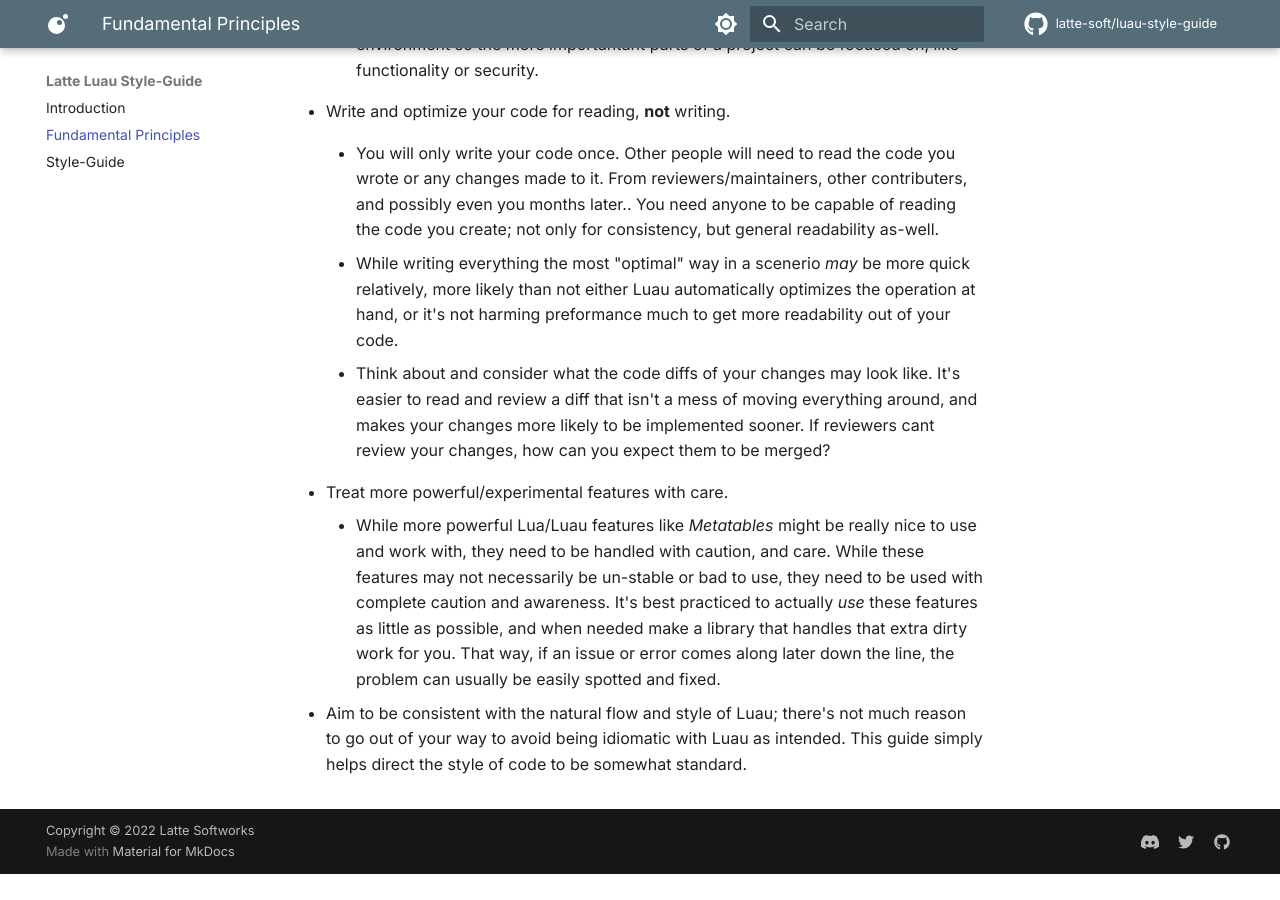
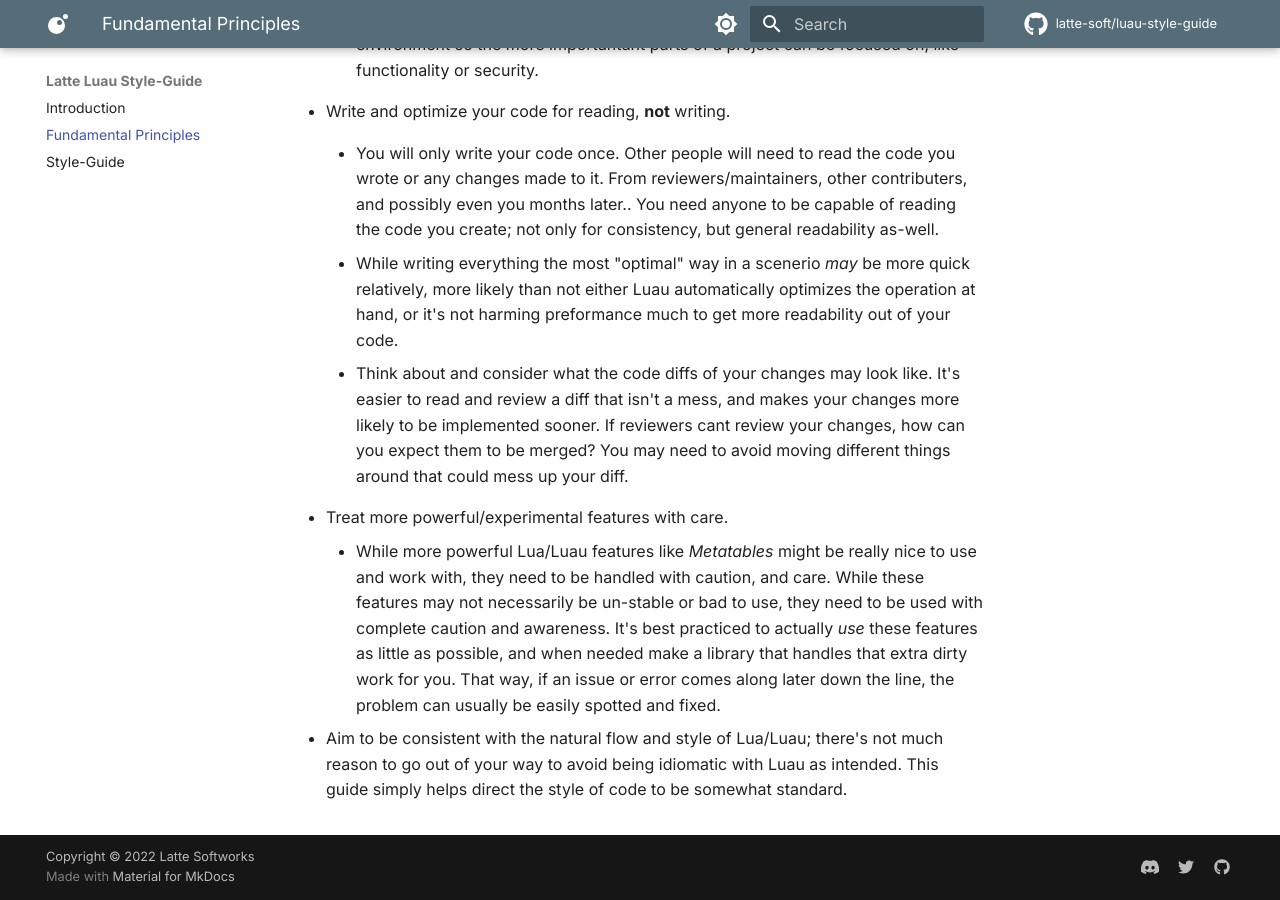
Before and after one commit to latte-soft/luau-style-guide, an MkDocs documentation site: the page built from docs/fundamental-principles.md, in a window 1280 px wide and 900 px high, scrolled down 554 px. Built offline with MkDocs 1.6.1 and Material for MkDocs 9.7.7, drawn with Linux system fonts in a browser that asks for light colours; comment, search, counter and statistics services are not loaded; before the commit the page ends 1428 px from its top, so only the background shows below that.

Commit message:
Fix a few fundamental principles

```diff
--- a/docs/fundamental-principles.md
+++ b/docs/fundamental-principles.md
@@ -17,9 +17,10 @@ There are some fundamental principles we'd like to keep with this style-guide, i
 
     - While writing everything the most "optimal" way in a scenerio *may* be more quick relatively, more likely than not either Luau automatically optimizes the operation at hand, or it's not harming preformance much to get more readability out of your code.
 
-    - Think about and consider what the code diffs of your changes may look like. It's easier to read and review a diff that isn't a mess of moving everything around, and makes your changes more likely to be implemented sooner. If reviewers cant review your changes, how can you expect them to be merged?
+    - Think about and consider what the code diffs of your changes may look like. It's easier to read and review a diff that isn't a mess, and makes your changes more likely to be implemented sooner. If reviewers cant review your changes, how can you expect them to be merged? You may need to avoid moving different things around that could mess up your diff.
 
 - Treat more powerful/experimental features with care.
+
     - While more powerful Lua/Luau features like *Metatables* might be really nice to use and work with, they need to be handled with caution, and care. While these features may not necessarily be un-stable or bad to use, they need to be used with complete caution and awareness. It's best practiced to actually *use* these features as little as possible, and when needed make a library that handles that extra dirty work for you. That way, if an issue or error comes along later down the line, the problem can usually be easily spotted and fixed.
 
-- Aim to be consistent with the natural flow and style of Luau; there's not much reason to go out of your way to avoid being idiomatic with Luau as intended. This guide simply helps direct the style of code to be somewhat standard.
+- Aim to be consistent with the natural flow and style of Lua/Luau; there's not much reason to go out of your way to avoid being idiomatic with Luau as intended. This guide simply helps direct the style of code to be somewhat standard.
```
